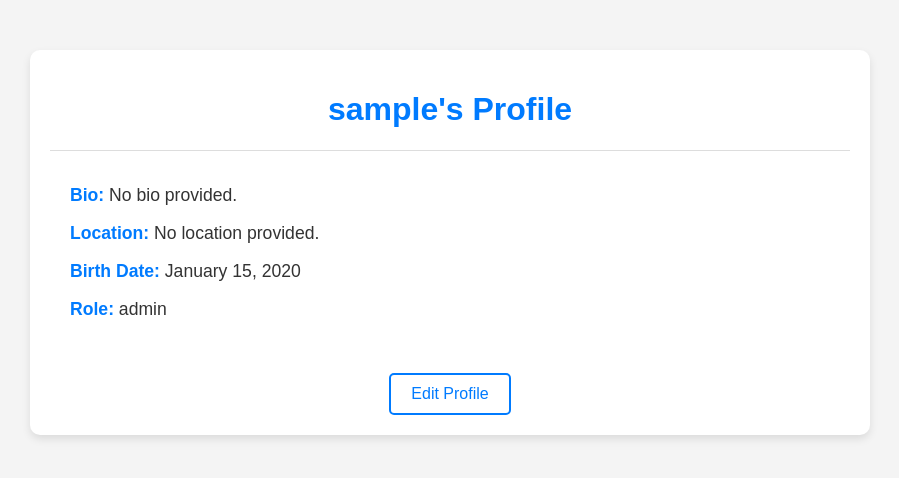
After one commit to donfortune/remote_platform, a Django app: template job_platform/remote/templates/profile.html in a window 1280 px wide. The commit adds this page. Shown: the top 478 px of the page, without its empty margins (190-1089 px from the left). Run offline with Django 3.2, Linux system fonts and the light colour scheme; the template is opened without the code that fills it: most values are stand-ins (such as "Sample title", 1, 10 or a date in 2020).

Commit message:
added a profile page

```diff
--- /dev/null
+++ b/job_platform/remote/templates/profile.html
@@ -0,0 +1,98 @@
+<!DOCTYPE html>
+<html lang="en">
+<head>
+    <meta charset="UTF-8">
+    <meta name="viewport" content="width=device-width, initial-scale=1.0">
+    <title>{{ profile.user.username }}'s Profile</title>
+    <style>
+        body {
+            font-family: Arial, sans-serif;
+            background-color: #f4f4f4;
+            margin: 0;
+            padding: 0;
+            color: #333;
+        }
+
+        .profile-container {
+            max-width: 800px;
+            margin: 50px auto;
+            background-color: white;
+            padding: 20px;
+            border-radius: 10px;
+            box-shadow: 0 4px 8px rgba(0, 0, 0, 0.1);
+        }
+
+        h1 {
+            text-align: center;
+            color: #007bff;
+        }
+
+        .profile-details {
+            padding: 20px;
+            border-top: 1px solid #ddd;
+            line-height: 1.6;
+        }
+
+        .profile-details p {
+            font-size: 1.1em;
+            margin: 10px 0;
+        }
+
+        .profile-details strong {
+            color: #007bff;
+        }
+
+        a {
+            color: #007bff;
+            text-decoration: none;
+            padding: 10px 20px;
+            display: inline-block;
+            border: 2px solid #007bff;
+            border-radius: 5px;
+            transition: background-color 0.3s ease;
+        }
+
+        a:hover {
+            background-color: #007bff;
+            color: white;
+        }
+
+        .edit-profile {
+            text-align: center;
+            margin-top: 20px;
+        }
+
+        @media (max-width: 768px) {
+            .profile-container {
+                padding: 15px;
+            }
+        }
+    </style>
+</head>
+<body>
+    <div class="profile-container">
+        <h1>{{ profile.user.username }}'s Profile</h1>
+
+        <div class="profile-details">
+            <p><strong>Bio:</strong> {{ profile.bio|default:"No bio provided." }}</p>
+            <p><strong>Location:</strong> {{ profile.location|default:"No location provided." }}</p>
+            <p><strong>Birth Date:</strong> {{ profile.birth_date|date:"F j, Y" }}</p>
+            <p><strong>Role:</strong> {{ profile.get_role_display }}</p>
+
+            {% if profile.role == 'recruiter' %}
+                <p><strong>Company Name:</strong> {{ profile.company_name|default:"Not provided." }}</p>
+            {% elif profile.role == 'job_seeker' %}
+                {% if profile.resume %}
+                    <p><strong>Resume:</strong> <a href="{{ profile.resume.url }}" download>Download Resume</a></p>
+                {% else %}
+                    <p><strong>Resume:</strong> Not uploaded.</p>
+                {% endif %}
+            {% endif %}
+        </div>
+
+        <div class="edit-profile">
+            <a href="#">Edit Profile</a>
+        </div>
+    </div>
+</body>
+</html>
--- a/job_platform/remote/templates/recruiters.html
+++ b/job_platform/remote/templates/recruiters.html
@@ -82,7 +82,7 @@
             <h1>Recruiter Dashboard</h1>
             <nav>
                 <ul>
-                    <li><a href="/create-job/">Create Job Listing</a></li>
+                    <li><a href="{% url 'get_profile' user.profile.id %}">{{ user.username }}</a></li>
                     <li><a href="/logout/">Logout</a></li>
                 </ul>
             </nav>
--- a/job_platform/remote/urls.py
+++ b/job_platform/remote/urls.py
@@ -8,5 +8,7 @@ urlpatterns = [
     path('signup_recruiter/', views.signup_recruiter_view, name='signup_recruiter'),
     path('jobs_dashboard/', views.jobs_dashboard, name='jobs_dashboard'),
     path('logout/', views.logout_view, name='logout'),
-    path('recruiter_dashboard/', views.recruiter_dashboard, name='recruiter_dashboard'),
+    path('recruiter_dashboard/', views.recruiter_dashboard, name='recruiter_dashboard'),\
+    path('profile/<int:id>/', views.get_profile, name='get_profile'),
+    path('profiles/', views.get_profiles, name='get_profiles'),
 ]
```
Also changed, not shown: job_platform/remote/views.py (+9 -0 lines).
